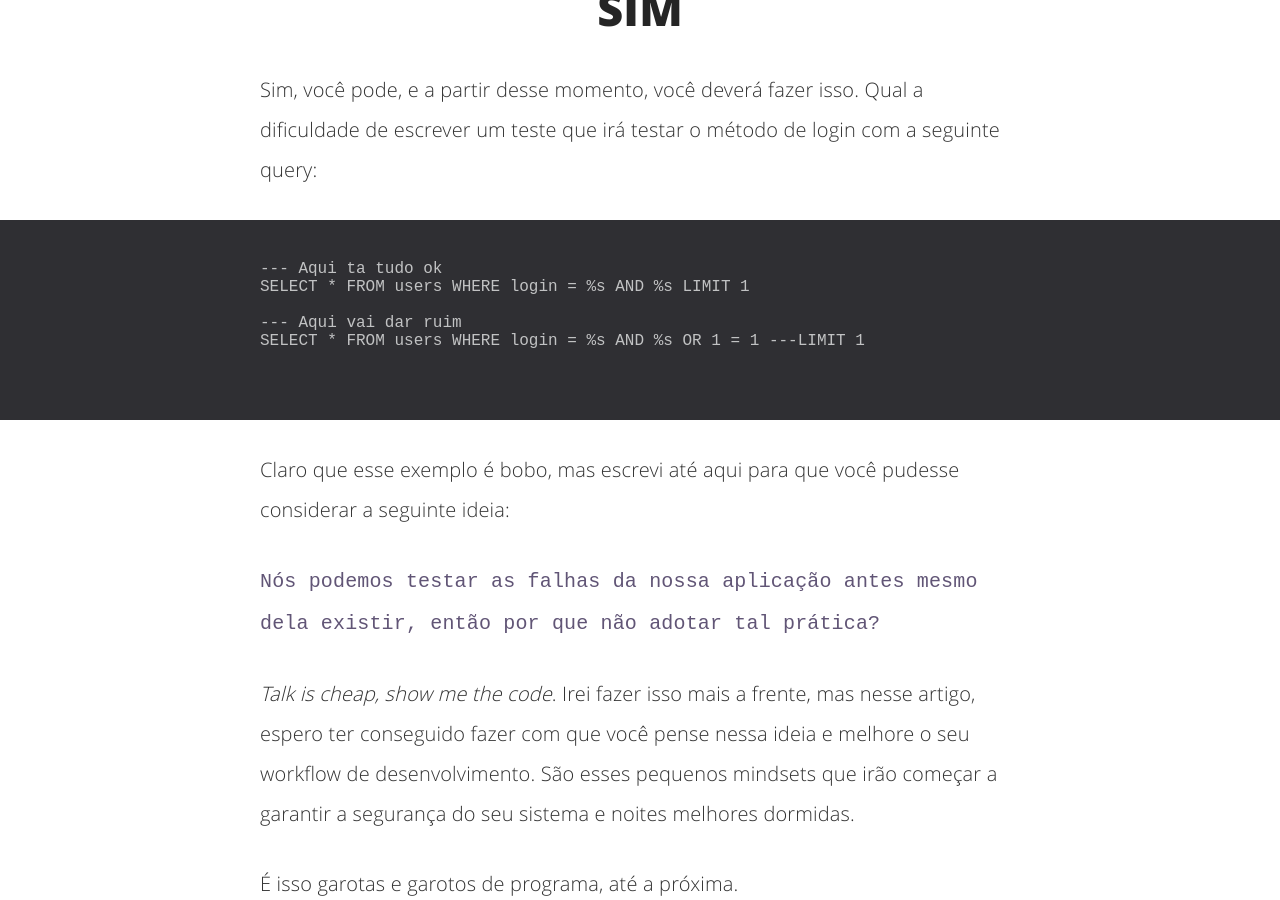
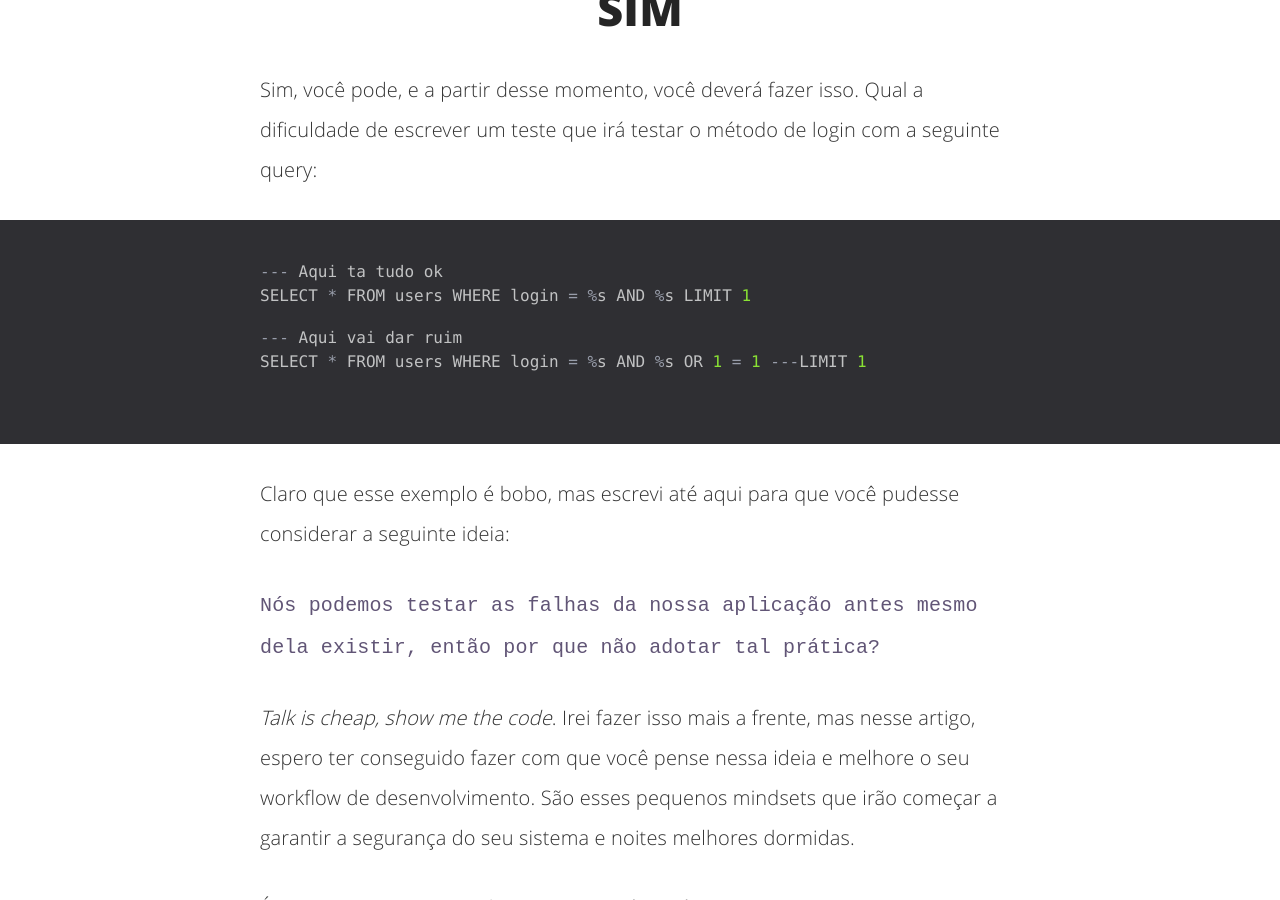
Before and after one commit to g4rcez/g4rcez.github.io, a Jekyll site: the page built from _posts/2019-06-03-security-like-a-dev.md, in a window 1280 px wide and 900 px high, scrolled down 5726 px. Built offline with Jekyll 4.4.1, drawn with Linux system fonts in a browser that asks for light colours; comment, search, counter and statistics services are not loaded.

Commit message:
Fix sql query

````diff
--- a/_posts/2019-06-03-security-like-a-dev.md
+++ b/_posts/2019-06-03-security-like-a-dev.md
@@ -81,7 +81,7 @@ E o melhor de tudo é que ele fala, basta você incluir os testes no seu projeto
 
 Sim, você pode, e a partir desse momento, você deverá fazer isso. Qual a dificuldade de escrever um teste que irá testar o método de login com a seguinte query:
 
-```
+```javascript
 --- Aqui ta tudo ok
 SELECT * FROM users WHERE login = %s AND %s LIMIT 1
 
````
